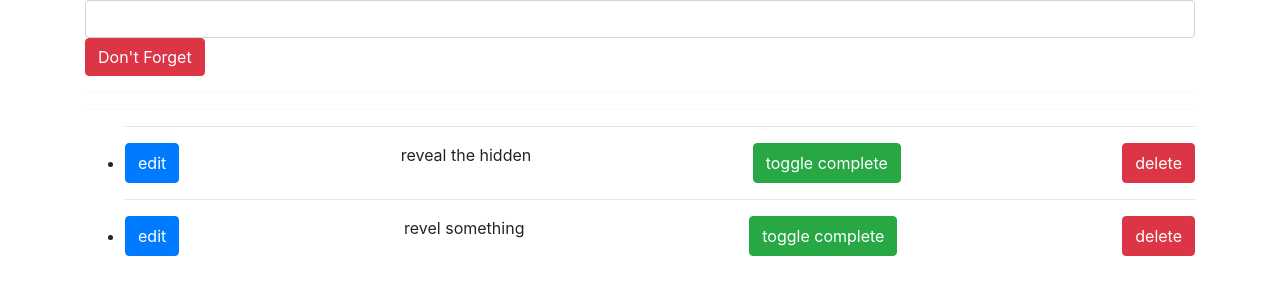
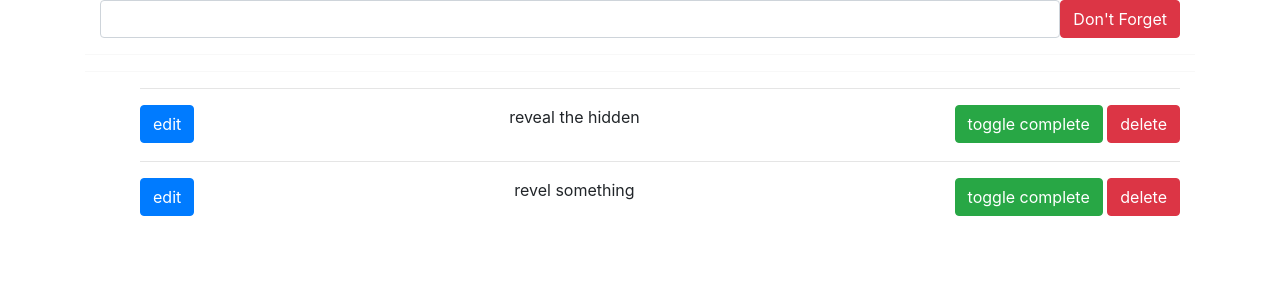
Before and after one commit to matt2tech/djangoTemplatePractice, a Django app: page /todo/ in a window 1280 px wide. Shown: the top 300 px of the page. Run offline with Django 3.2, Linux system fonts and the light colour scheme; data comes from the database, SQL or seed files in the repository; some libraries are stand-ins or nearby versions.

Commit message:
Changed layout

```diff
--- a/app/templates/app/todos.html
+++ b/app/templates/app/todos.html
@@ -1,30 +1,43 @@
 <!DOCTYPE html>
 <html lang="en">
     <head>
-    <meta charset="UTF-8">
-    <meta name="viewport" content="width=device-width, initial-scale=1.0">
-    <meta http-equiv="X-UA-Compatible" content="ie=edge">
-    <link rel="stylesheet" href="https://stackpath.bootstrapcdn.com/bootstrap/4.1.3/css/bootstrap.min.css" integrity="sha384-MCw98/SFnGE8fJT3GXwEOngsV7Zt27NXFoaoApmYm81iuXoPkFOJwJ8ERdknLPMO" crossorigin="anonymous">
+        <meta charset="UTF-8" />
+        <meta name="viewport" content="width=device-width, initial-scale=1.0" />
+        <meta http-equiv="X-UA-Compatible" content="ie=edge" />
+        <link
+            rel="stylesheet"
+            href="https://stackpath.bootstrapcdn.com/bootstrap/4.1.3/css/bootstrap.min.css"
+            integrity="sha384-MCw98/SFnGE8fJT3GXwEOngsV7Zt27NXFoaoApmYm81iuXoPkFOJwJ8ERdknLPMO"
+            crossorigin="anonymous"
+        />
         <title>Document</title>
     </head>
     <body class='container'>
-    <form method='POST' action='{% url "app:create" %}'>
+        <form method="POST" action="{% url 'app:create' %}" class="d-flex container">
             {% csrf_token %}
-        <input type='text' class='form-control' name='title' maxlength="31" required>
-        <button class='btn-danger btn'>Don't Forget</button>
+            <input
+                type="text"
+                class="form-control"
+                name="title"
+                maxlength="31"
+                required
+            />
+            <button class="btn-danger btn">Don't Forget</button>
         </form>
-    <hr class='line-dividers'>
+        <hr class="line-dividers" />
 
-    <hr class='line-dividers'>
+        <hr class="line-dividers" />
         <ul>
             {% for todo in todos %}
-        <li>
-            <hr>
-        <div class='d-flex justify-content-between'>
-            <button class='btn-primary btn'>edit</button>
-            <p>{{todo.title}}</p>
-            <button class='btn-success btn'>toggle complete</button>
-            <button class='btn-danger btn'>delete</button>
+            <li class='container'>
+                <hr />
+                <div class="d-flex justify-content-between">
+                    <div><button class="btn-primary btn">edit</button></div>
+                    <p>{{ todo.title }}</p>
+                    <div class=''>
+                        <button class="btn-success btn">toggle complete</button>
+                        <button class="btn-danger btn">delete</button>
+                    </div>
                 </div>
             </li>
             {% endfor %}
@@ -36,6 +49,11 @@
             color: lightgray;
             opacity: 0.25;
         }
+        li {
+            list-style: none
+        }
+        ul {
 
+        }
     </style>
 </html>
```
Lines whose indentation alone changed are shown as unchanged.
